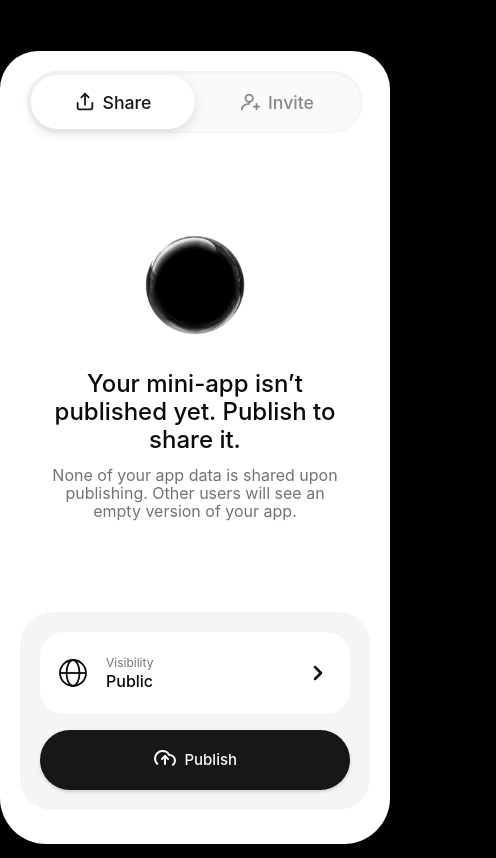
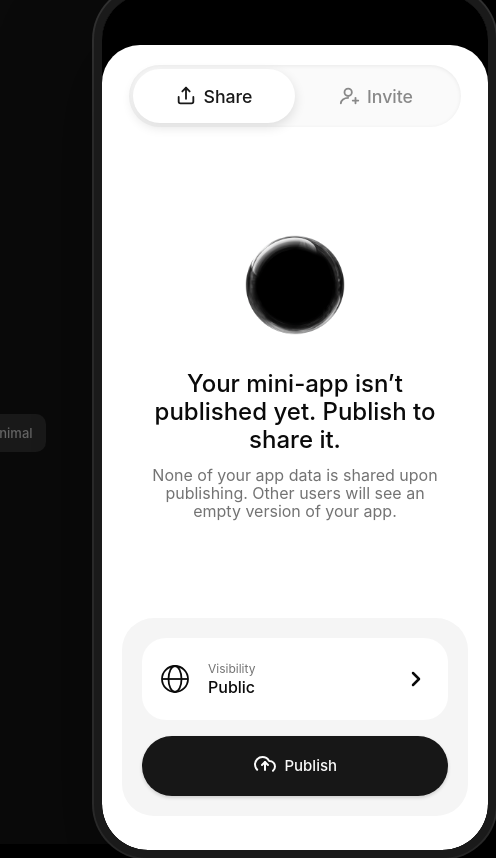
Before and after one commit to joonasvir/Sharing, a React (Vite) app: page / in a window 390 px wide. Shown: the whole page, 496 px wide, since content can reach past the window. Built offline with nearby package versions, Linux system fonts and the light colour scheme.

Commit message:
Add iPhone frame and normal/minimal mode toggle

```diff
--- a/src/App.jsx
+++ b/src/App.jsx
@@ -1,174 +1,6 @@
 import { useState } from 'react'
 
-const styles = {
-  wrapper: {
-    width: '100%',
-    maxWidth: 402,
-    height: '100dvh',
-    maxHeight: 872,
-    position: 'relative',
-    background: '#000',
-    overflow: 'hidden',
-  },
-  sheet: {
-    position: 'absolute',
-    inset: 0,
-    top: 51,
-    background: '#fff',
-    borderRadius: '38px 38px 46px 46px',
-    boxShadow: '0 15px 75px rgba(0,0,0,0.18)',
-    display: 'flex',
-    flexDirection: 'column',
-    overflow: 'hidden',
-  },
-  tabs: {
-    margin: '20px 27px 0',
-    background: 'rgba(246,246,246,0.5)',
-    borderRadius: 155,
-    display: 'flex',
-    padding: 4,
-    position: 'relative',
-    flexShrink: 0,
-  },
-  tabInner: {
-    boxShadow: 'inset 0 1px 4px rgba(0,0,0,0.07)',
-    borderRadius: 'inherit',
-    position: 'absolute',
-    inset: 0,
-    pointerEvents: 'none',
-  },
-  tab: (active) => ({
-    flex: 1,
-    display: 'flex',
-    alignItems: 'center',
-    justifyContent: 'center',
-    gap: 6,
-    padding: '16px 0',
-    borderRadius: 155,
-    border: 'none',
-    cursor: 'pointer',
-    fontSize: 17.7,
-    fontWeight: 500,
-    color: '#191919',
-    background: active ? '#fff' : 'transparent',
-    boxShadow: active ? '0 4px 12px rgba(0,0,0,0.12)' : 'none',
-    opacity: active ? 1 : 0.5,
-    transition: 'all 0.2s ease',
-    position: 'relative',
-    zIndex: 1,
-    fontFamily: 'inherit',
-  }),
-  content: {
-    flex: 1,
-    display: 'flex',
-    flexDirection: 'column',
-    alignItems: 'center',
-    justifyContent: 'center',
-    padding: '0 40px',
-    textAlign: 'center',
-    gap: 25,
-  },
-  orb: {
-    width: 120,
-    height: 120,
-    borderRadius: '50%',
-    objectFit: 'cover',
-  },
-  textBlock: {
-    display: 'flex',
-    flexDirection: 'column',
-    gap: 12,
-    alignItems: 'center',
-  },
-  heading: {
-    fontSize: 24,
-    fontWeight: 500,
-    lineHeight: '28px',
-    color: '#0a0a0a',
-  },
-  body: {
-    fontSize: 16,
-    fontWeight: 400,
-    lineHeight: '18px',
-    color: '#737373',
-    maxWidth: 306,
-  },
-  bottomSection: {
-    flexShrink: 0,
-    margin: '0 20px 34px',
-    background: '#f5f5f5',
-    borderRadius: 32,
-    padding: 20,
-    display: 'flex',
-    flexDirection: 'column',
-    gap: 16,
-  },
-  visibilityRow: {
-    background: '#fff',
-    borderRadius: 24,
-    padding: '20px 20px 20px 12px',
-    display: 'flex',
-    alignItems: 'center',
-    gap: 12,
-    cursor: 'pointer',
-    border: 'none',
-    width: '100%',
-    fontFamily: 'inherit',
-  },
-  visibilityIcon: {
-    flexShrink: 0,
-    display: 'flex',
-    alignItems: 'center',
-    justifyContent: 'center',
-    padding: 5,
-  },
-  visibilityText: {
-    flex: 1,
-    display: 'flex',
-    flexDirection: 'column',
-    gap: 2,
-    textAlign: 'left',
-  },
-  visibilityLabel: {
-    fontSize: 12,
-    lineHeight: '14px',
-    color: '#737373',
-    fontWeight: 400,
-  },
-  visibilityValue: {
-    fontSize: 16,
-    lineHeight: '18px',
-    color: '#0a0a0a',
-    fontWeight: 500,
-  },
-  chevron: {
-    width: 24,
-    height: 24,
-    flexShrink: 0,
-    display: 'flex',
-    alignItems: 'center',
-    justifyContent: 'center',
-    color: '#0a0a0a',
-  },
-  publishBtn: {
-    width: '100%',
-    background: '#171717',
-    color: '#fafafa',
-    border: 'none',
-    borderRadius: 999,
-    padding: '18px 30px',
-    fontSize: 15,
-    fontWeight: 500,
-    lineHeight: '20px',
-    cursor: 'pointer',
-    display: 'flex',
-    alignItems: 'center',
-    justifyContent: 'center',
-    gap: 7.5,
-    boxShadow: '0 1.87px 3.73px rgba(0,0,0,0.16)',
-    fontFamily: 'inherit',
-  },
-}
+/* ─── Icons ─── */
 
 function GlobeIcon({ size = 32, color = '#0a0a0a' }) {
   return (
@@ -219,54 +51,311 @@ function CloudUploadIcon({ size = 24, color = '#fafafa' }) {
   )
 }
 
-export default function App() {
+/* ─── iPhone Frame ─── */
+
+function IPhoneFrame({ children }) {
+  return (
+    <div style={{
+      width: 402,
+      height: 872,
+      borderRadius: 54,
+      border: '8px solid #1a1a1a',
+      background: '#000',
+      position: 'relative',
+      overflow: 'hidden',
+      boxShadow: '0 50px 100px rgba(0,0,0,0.4), 0 0 0 2px #333, inset 0 0 0 2px #333',
+      flexShrink: 0,
+    }}>
+      {/* Dynamic Island */}
+      <div style={{
+        position: 'absolute',
+        top: 10,
+        left: '50%',
+        transform: 'translateX(-50%)',
+        width: 126,
+        height: 36,
+        borderRadius: 20,
+        background: '#000',
+        zIndex: 10,
+      }} />
+      {/* Screen content */}
+      <div style={{
+        position: 'absolute',
+        inset: 0,
+        overflow: 'hidden',
+        borderRadius: 46,
+      }}>
+        {children}
+      </div>
+    </div>
+  )
+}
+
+/* ─── Controls Sidebar ─── */
+
+function SegmentedControl({ label, options, value, onChange }) {
+  return (
+    <div style={{ display: 'flex', flexDirection: 'column', gap: 8 }}>
+      <span style={{
+        fontSize: 11,
+        fontWeight: 500,
+        textTransform: 'uppercase',
+        letterSpacing: '0.05em',
+        color: '#888',
+      }}>{label}</span>
+      <div style={{
+        display: 'flex',
+        background: '#1a1a1a',
+        borderRadius: 10,
+        padding: 3,
+      }}>
+        {options.map(opt => (
+          <button
+            key={opt.value}
+            onClick={() => onChange(opt.value)}
+            style={{
+              flex: 1,
+              padding: '8px 14px',
+              borderRadius: 8,
+              border: 'none',
+              cursor: 'pointer',
+              fontSize: 13,
+              fontWeight: 500,
+              fontFamily: 'inherit',
+              color: value === opt.value ? '#fff' : '#666',
+              background: value === opt.value ? '#333' : 'transparent',
+              transition: 'all 0.15s ease',
+            }}
+          >
+            {opt.label}
+          </button>
+        ))}
+      </div>
+    </div>
+  )
+}
+
+function Sidebar({ mode, onModeChange }) {
+  return (
+    <div style={{
+      width: 200,
+      display: 'flex',
+      flexDirection: 'column',
+      gap: 24,
+      paddingRight: 48,
+      flexShrink: 0,
+    }}>
+      <SegmentedControl
+        label="Layout"
+        options={[
+          { label: 'Normal', value: 'normal' },
+          { label: 'Minimal', value: 'minimal' },
+        ]}
+        value={mode}
+        onChange={onModeChange}
+      />
+    </div>
+  )
+}
+
+/* ─── Share Screen ─── */
+
+function ShareScreen({ mode }) {
   const [activeTab, setActiveTab] = useState('share')
+  const minimal = mode === 'minimal'
 
   return (
-    <div style={styles.wrapper}>
-      <div style={styles.sheet}>
+    <div style={{
+      width: '100%',
+      height: '100%',
+      position: 'relative',
+      background: '#000',
+    }}>
+      <div style={{
+        position: 'absolute',
+        inset: 0,
+        top: 51,
+        background: '#fff',
+        borderRadius: '38px 38px 46px 46px',
+        display: 'flex',
+        flexDirection: 'column',
+        overflow: 'hidden',
+      }}>
         {/* Tabs */}
-        <div style={styles.tabs}>
-          <button style={styles.tab(activeTab === 'share')} onClick={() => setActiveTab('share')}>
+        {!minimal && (
+          <div style={{
+            margin: '20px 27px 0',
+            background: 'rgba(246,246,246,0.5)',
+            borderRadius: 155,
+            display: 'flex',
+            padding: 4,
+            position: 'relative',
+            flexShrink: 0,
+          }}>
+            <button
+              onClick={() => setActiveTab('share')}
+              style={{
+                flex: 1,
+                display: 'flex',
+                alignItems: 'center',
+                justifyContent: 'center',
+                gap: 6,
+                padding: '16px 0',
+                borderRadius: 155,
+                border: 'none',
+                cursor: 'pointer',
+                fontSize: 17.7,
+                fontWeight: 500,
+                color: '#191919',
+                background: activeTab === 'share' ? '#fff' : 'transparent',
+                boxShadow: activeTab === 'share' ? '0 4px 12px rgba(0,0,0,0.12)' : 'none',
+                opacity: activeTab === 'share' ? 1 : 0.5,
+                transition: 'all 0.2s ease',
+                position: 'relative',
+                zIndex: 1,
+                fontFamily: 'inherit',
+              }}
+            >
               <ShareIcon size={22} />
               Share
             </button>
-          <button style={styles.tab(activeTab === 'invite')} onClick={() => setActiveTab('invite')}>
+            <button
+              onClick={() => setActiveTab('invite')}
+              style={{
+                flex: 1,
+                display: 'flex',
+                alignItems: 'center',
+                justifyContent: 'center',
+                gap: 6,
+                padding: '16px 0',
+                borderRadius: 155,
+                border: 'none',
+                cursor: 'pointer',
+                fontSize: 17.7,
+                fontWeight: 500,
+                color: '#191919',
+                background: activeTab === 'invite' ? '#fff' : 'transparent',
+                boxShadow: activeTab === 'invite' ? '0 4px 12px rgba(0,0,0,0.12)' : 'none',
+                opacity: activeTab === 'invite' ? 1 : 0.5,
+                transition: 'all 0.2s ease',
+                position: 'relative',
+                zIndex: 1,
+                fontFamily: 'inherit',
+              }}
+            >
               <InviteIcon size={22} />
               Invite
             </button>
-          <div style={styles.tabInner} />
+            <div style={{
+              boxShadow: 'inset 0 1px 4px rgba(0,0,0,0.07)',
+              borderRadius: 'inherit',
+              position: 'absolute',
+              inset: 0,
+              pointerEvents: 'none',
+            }} />
           </div>
+        )}
 
         {/* Center content */}
-        <div style={styles.content}>
-          <img src="/orb.png" alt="" style={styles.orb} />
-          <div style={styles.textBlock}>
-            <h1 style={styles.heading}>
-              Your mini-app isn&rsquo;t published yet. Publish to share it.
+        <div style={{
+          flex: 1,
+          display: 'flex',
+          flexDirection: 'column',
+          alignItems: 'center',
+          justifyContent: 'center',
+          padding: minimal ? '0 40px 0' : '0 40px',
+          textAlign: 'center',
+          gap: 25,
+        }}>
+          <img src="/orb.png" alt="" style={{
+            width: minimal ? 80 : 120,
+            height: minimal ? 80 : 120,
+            borderRadius: '50%',
+            objectFit: 'cover',
+            transition: 'all 0.3s ease',
+          }} />
+          <div style={{ display: 'flex', flexDirection: 'column', gap: 12, alignItems: 'center' }}>
+            <h1 style={{
+              fontSize: minimal ? 20 : 24,
+              fontWeight: 500,
+              lineHeight: minimal ? '24px' : '28px',
+              color: '#0a0a0a',
+              transition: 'all 0.3s ease',
+            }}>
+              {minimal
+                ? 'Publish to share it.'
+                : 'Your mini-app isn\u2019t published yet. Publish to share it.'}
             </h1>
-            <p style={styles.body}>
+            {!minimal && (
+              <p style={{
+                fontSize: 16,
+                fontWeight: 400,
+                lineHeight: '18px',
+                color: '#737373',
+                maxWidth: 306,
+              }}>
                 None of your app data is shared upon publishing. Other users will see an empty version of your app.
               </p>
+            )}
           </div>
         </div>
 
         {/* Bottom section */}
-        <div style={styles.bottomSection}>
-          <button style={styles.visibilityRow}>
-            <div style={styles.visibilityIcon}>
+        <div style={{
+          flexShrink: 0,
+          margin: minimal ? '0 20px 34px' : '0 20px 34px',
+          background: minimal ? 'transparent' : '#f5f5f5',
+          borderRadius: 32,
+          padding: minimal ? '0' : 20,
+          display: 'flex',
+          flexDirection: 'column',
+          gap: 16,
+          transition: 'all 0.3s ease',
+        }}>
+          {!minimal && (
+            <button style={{
+              background: '#fff',
+              borderRadius: 24,
+              padding: '20px 20px 20px 12px',
+              display: 'flex',
+              alignItems: 'center',
+              gap: 12,
+              cursor: 'pointer',
+              border: 'none',
+              width: '100%',
+              fontFamily: 'inherit',
+            }}>
+              <div style={{ flexShrink: 0, display: 'flex', alignItems: 'center', justifyContent: 'center', padding: 5 }}>
                 <GlobeIcon size={32} />
               </div>
-            <div style={styles.visibilityText}>
-              <span style={styles.visibilityLabel}>Visibility</span>
-              <span style={styles.visibilityValue}>Public</span>
+              <div style={{ flex: 1, display: 'flex', flexDirection: 'column', gap: 2, textAlign: 'left' }}>
+                <span style={{ fontSize: 12, lineHeight: '14px', color: '#737373', fontWeight: 400 }}>Visibility</span>
+                <span style={{ fontSize: 16, lineHeight: '18px', color: '#0a0a0a', fontWeight: 500 }}>Public</span>
               </div>
-            <div style={styles.chevron}>
+              <div style={{ width: 24, height: 24, flexShrink: 0, display: 'flex', alignItems: 'center', justifyContent: 'center' }}>
                 <ChevronRight />
               </div>
             </button>
+          )}
 
-          <button style={styles.publishBtn}>
+          <button style={{
+            width: '100%',
+            background: '#171717',
+            color: '#fafafa',
+            border: 'none',
+            borderRadius: 999,
+            padding: '18px 30px',
+            fontSize: 15,
+            fontWeight: 500,
+            lineHeight: '20px',
+            cursor: 'pointer',
+            display: 'flex',
+            alignItems: 'center',
+            justifyContent: 'center',
+            gap: 7.5,
+            boxShadow: '0 1.87px 3.73px rgba(0,0,0,0.16)',
+            fontFamily: 'inherit',
+          }}>
             <CloudUploadIcon />
             Publish
           </button>
@@ -275,3 +364,28 @@ export default function App() {
     </div>
   )
 }
+
+/* ─── App ─── */
+
+export default function App() {
+  const [mode, setMode] = useState('normal')
+
+  return (
+    <div style={{
+      width: '100vw',
+      height: '100dvh',
+      background: '#0a0a0a',
+      display: 'flex',
+      alignItems: 'center',
+      justifyContent: 'center',
+      gap: 0,
+      fontFamily: '-apple-system, BlinkMacSystemFont, "SF Pro Text", "Helvetica Neue", sans-serif',
+      color: '#fff',
+    }}>
+      <Sidebar mode={mode} onModeChange={setMode} />
+      <IPhoneFrame>
+        <ShareScreen mode={mode} />
+      </IPhoneFrame>
+    </div>
+  )
+}
```
Lines whose indentation alone changed are shown as unchanged.
